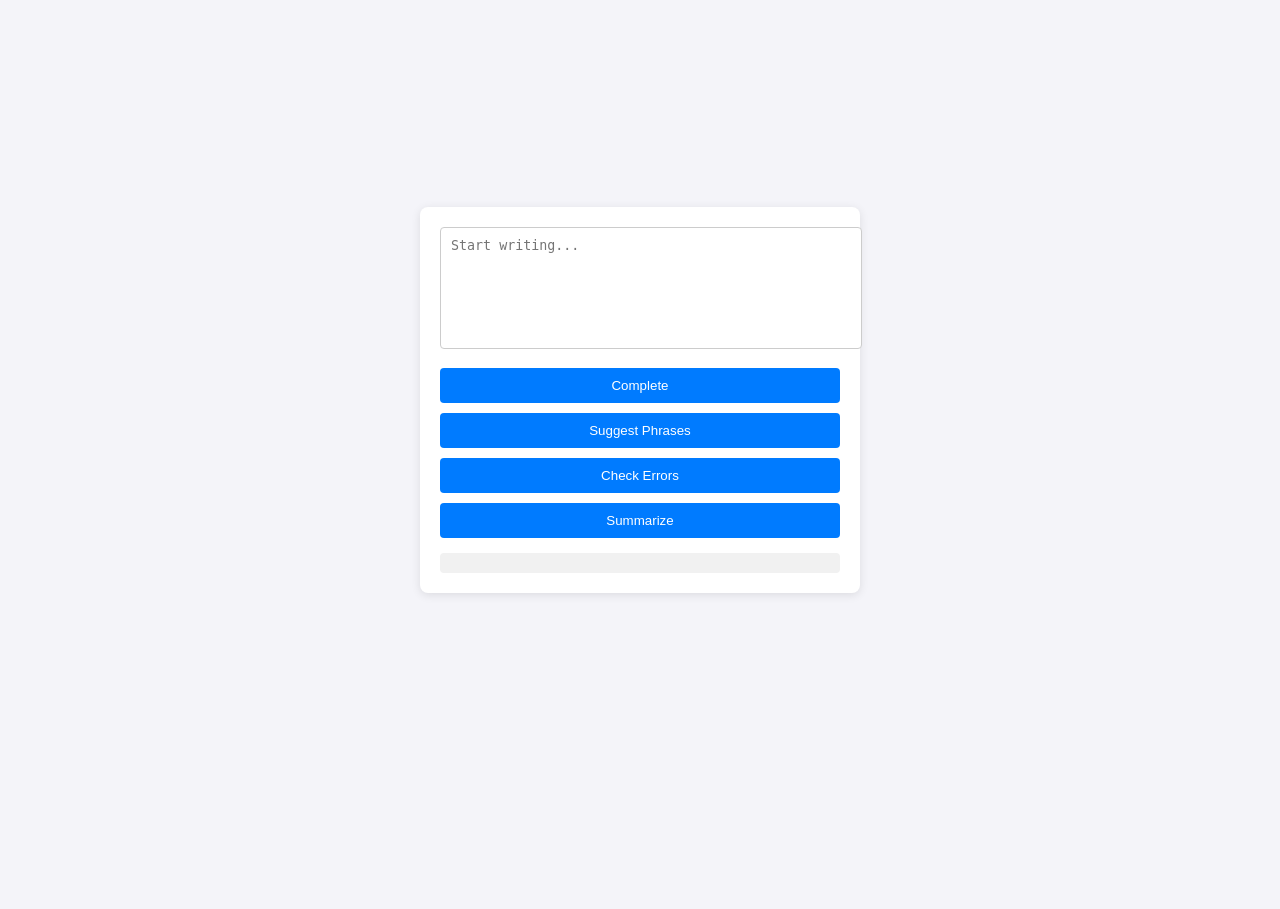
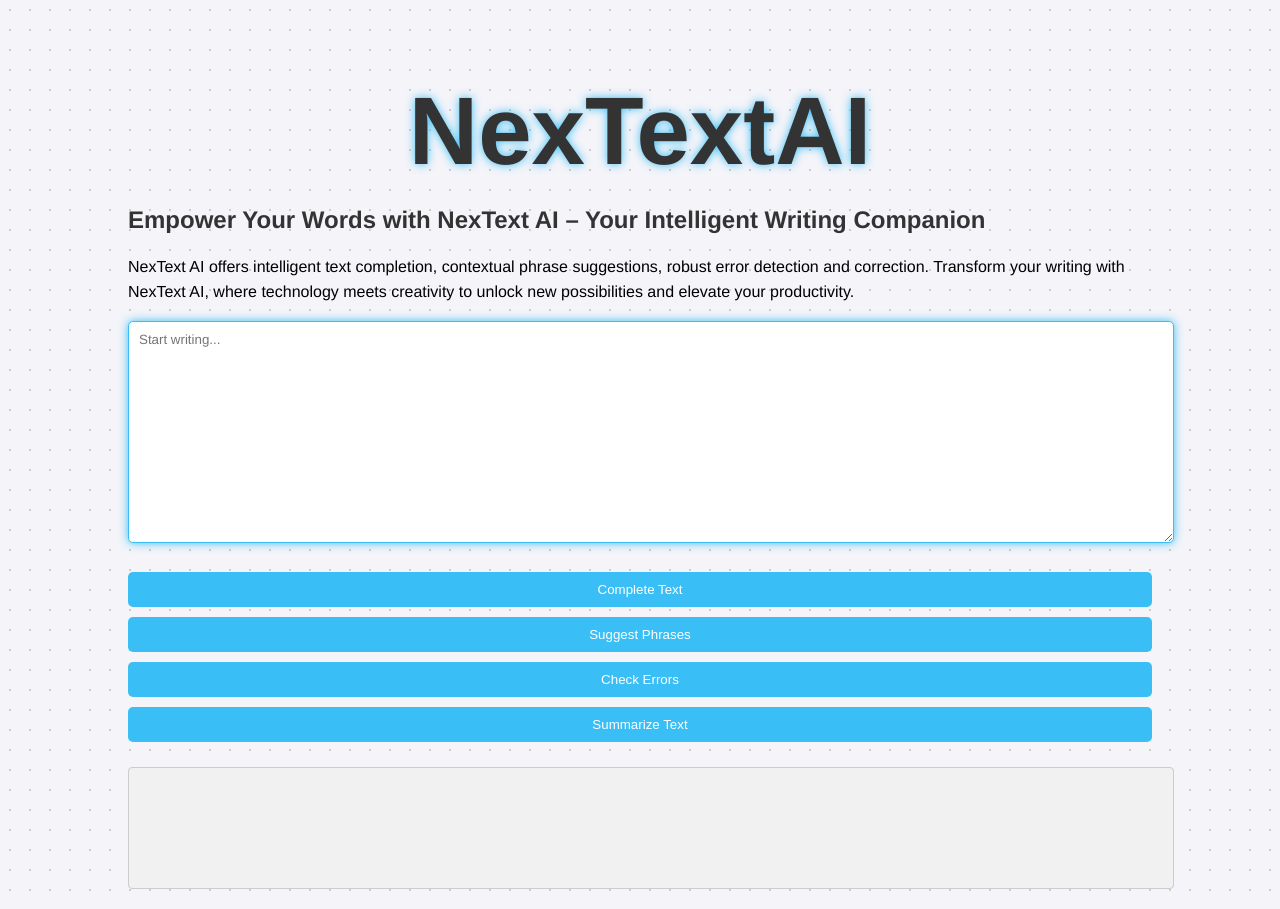
Before and after one commit to Sukriti0717/nexTextai, a Flask app: page / in a window 1280 px wide. Before the commit the page ends 595 px from the top, so only its background shows below. Run offline with Flask 3, Linux system fonts and the light colour scheme.

Commit message:
index.html

```diff
--- a/templates/index.html
+++ b/templates/index.html
@@ -3,18 +3,101 @@
 <head>
     <meta charset="UTF-8">
     <meta name="viewport" content="width=device-width, initial-scale=1.0">
-    <title>AI Writing Assistant</title>
+    <title>NexTextAI</title>
     <link rel="stylesheet" href="{{ url_for('static', filename='styles.css') }}">
+    <style>
+        body {
+            font-family: 'Helvetica', sans-serif;
+            text-align: center;
+            margin-top: 50px;
+            background-image: radial-gradient(#ccc 10%, transparent 10%);
+            background-size: 20px 20px;
+        }
+
+        .container {
+            width: 80%;
+            margin: 0 auto;
+            padding: 20px;
+            text-align: left; /* Align text content left within container */
+        }
+
+        h1 {
+            font-size: 6em;
+            color: #333;
+            text-align: center;
+            text-shadow: 0 0 10px #39bff6; /* neon blue shadow */
+            margin-bottom: 20px; /* Add margin to separate from content */
+        }
+
+        h2 {
+            color: #333;
+        }
+
+        p {
+            line-height: 1.6;
+        }
+
+        textarea {
+            width: 100%;
+            height: 200px;
+            padding: 10px;
+            border: 1px solid #39bff6; /* neon blue border */
+            border-radius: 5px;
+            resize: vertical;
+            font-family: 'Helvetica', sans-serif;
+            box-shadow: 0 0 10px #39bff6; /* neon blue shadow */
+            margin-bottom: 20px;
+        }
+
+        button {
+            background-color: #39bff6; /* neon blue background */
+            color: #fff;
+            padding: 10px 20px;
+            border: none;
+            border-radius: 5px;
+            cursor: pointer;
+            margin-right: 10px;
+        }
+
+        button:hover {
+            background-color: #2f96ff; /* darker neon blue on hover */
+        }
+
+        .output-container {
+            margin-top: 20px;
+        }
+
+        .output-box {
+            width: 100%;
+            min-height: 100px;
+            padding: 10px;
+            border: 1px solid #ccc;
+            border-radius: 5px;
+            font-family: 'Helvetica', sans-serif;
+            background-color: #f5f5f5;
+            overflow-y: auto;
+        }
+    </style>
 </head>
 <body>
-    <div id="app">
+    <div class="container">
+        <h1>NexTextAI</h1>
+        <h2>Empower Your Words with NexText AI – Your Intelligent Writing Companion</h2>
+
+        <p>NexText AI offers intelligent text completion, contextual phrase suggestions, robust error detection and correction. Transform your writing with NexText AI, where technology meets creativity to unlock new possibilities and elevate your productivity.</p>
+
         <textarea id="inputText" placeholder="Start writing..."></textarea>
-        <button id="completeText">Complete</button>
+        <br>
+        <button id="completeText">Complete Text</button>
         <button id="suggestPhrases">Suggest Phrases</button>
         <button id="checkErrors">Check Errors</button>
-        <button id="summarizeText">Summarize</button>
-        <div id="output"></div>
+        <button id="summarizeText">Summarize Text</button>
+
+        <div class="output-container">
+            <div id="output" class="output-box"></div>
+        </div>
     </div>
+
     <script src="{{ url_for('static', filename='scripts.js') }}"></script>
 </body>
 </html>
```
